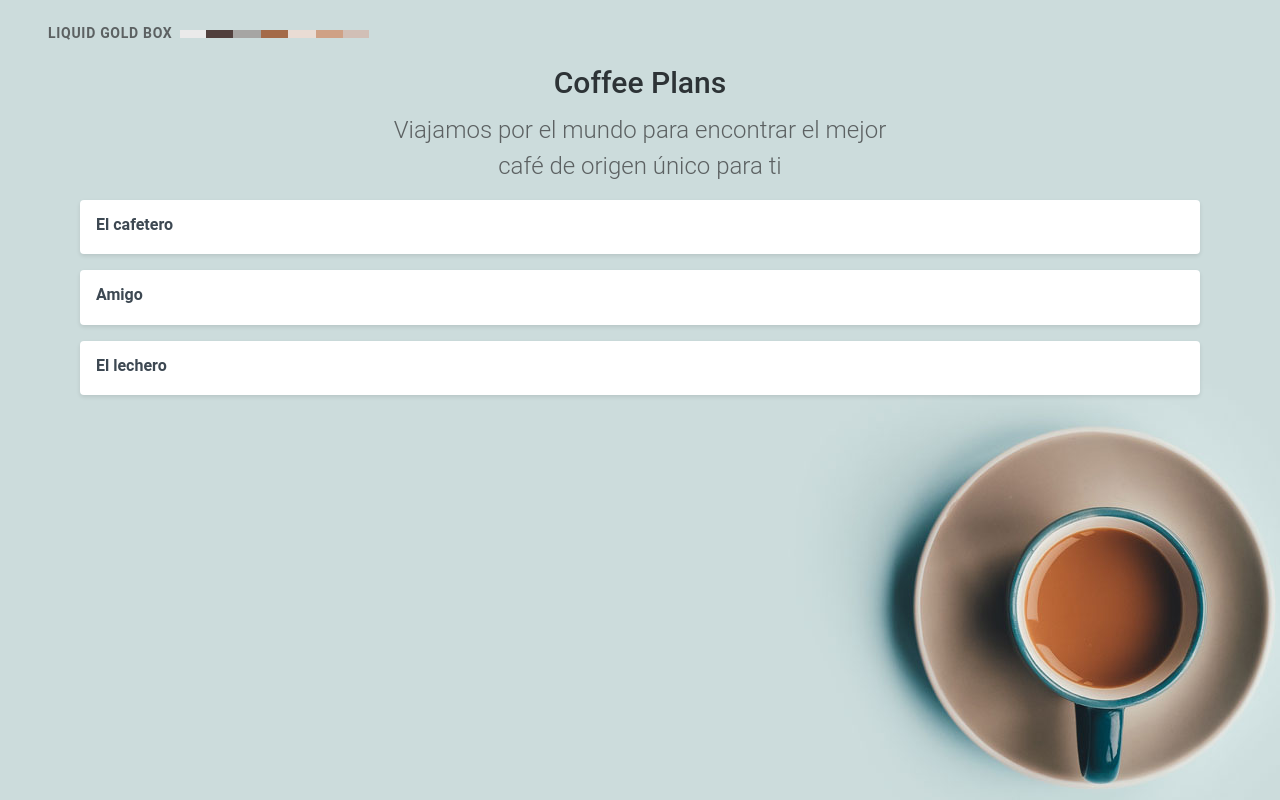
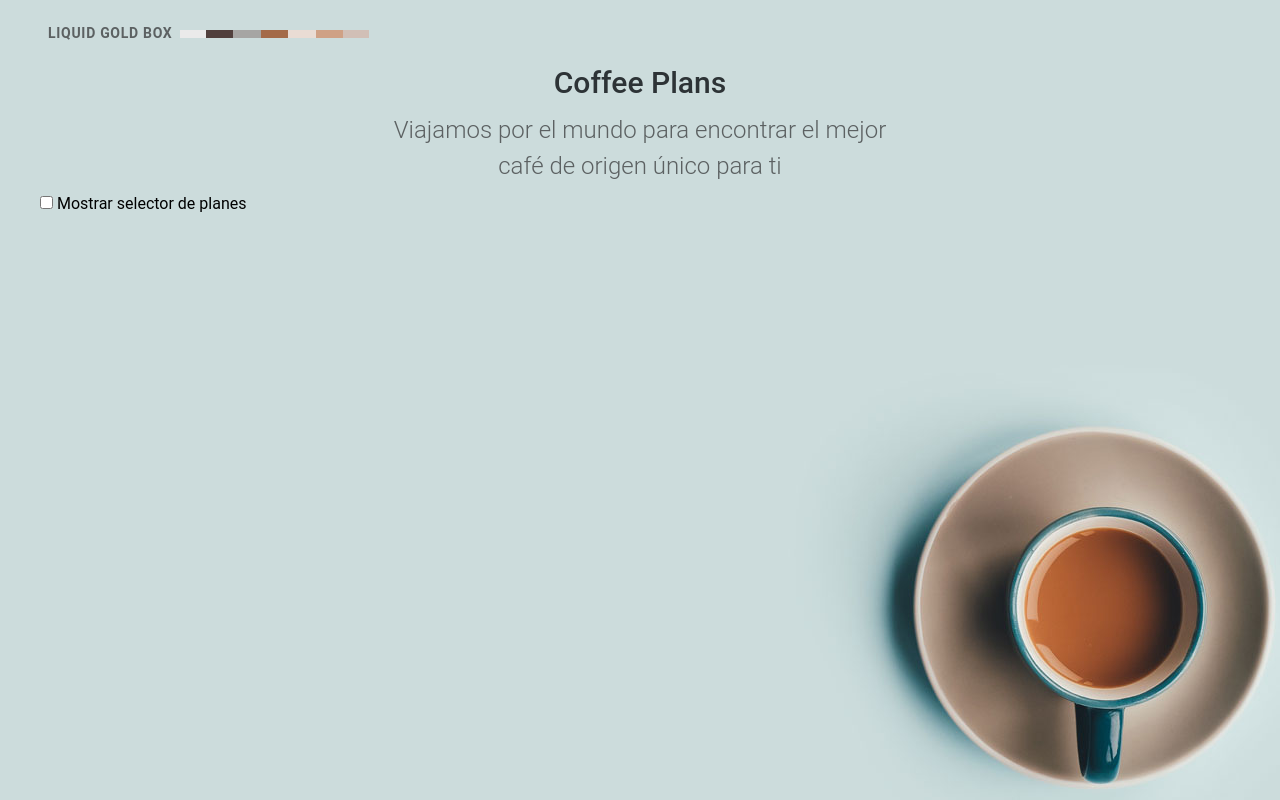
Before and after one commit to ximenareza/carrito, a Vue app: page / in a window 1280 px wide. Built offline with nearby package versions, Linux system fonts and the light colour scheme.

Commit message:
⭐S03S06 Hooks

```diff
--- a/src/App.vue
+++ b/src/App.vue
@@ -1,5 +1,8 @@
 <script setup>
 import PlanPicker from './components/PlanPicker.vue';
+import { ref } from 'vue';
+
+const showPlans = ref(false);
 </script>
 
 <template>
@@ -17,8 +20,15 @@
       Viajamos por el mundo para encontrar el mejor café de origen único para ti
     </h2>
 
+    <label>
+    <input type="checkbox" v-model="showPlans">
+    Mostrar selector de planes
+
+    </label>
+
+
     <!--TODO INCLUDE PLAN-PICKER COMPONENT-->
-    <PlanPicker />
+    <PlanPicker v-if="showPlans" />
 
 
 
--- a/src/components/PlanPicker.vue
+++ b/src/components/PlanPicker.vue
@@ -1,6 +1,6 @@
 <script setup>
 import PlanPickerItem from './PlanPickerItem.vue';
-import { ref, onMounted  } from 'vue';
+import { ref, onMounted, onUnmounted } from 'vue';
 //Creando una referencia reactiva para almancenar el plan seleccionado
 const selectedPlan=ref(null)
 const plans = ref (['El cafetero', 'Amigo', 'El lechero']);
@@ -18,6 +18,12 @@
 onMounted (() => {
   console.log("El componente PlanPicker se ha montado 🎉");
   console.log(plansWrapper.value);
+});
+
+//Registrando el hook unmounted
+onUnmounted(() => {
+  console.log("El componente PlanPicker se ha desmontado 😒");
+
 });
 
 </script>
```
